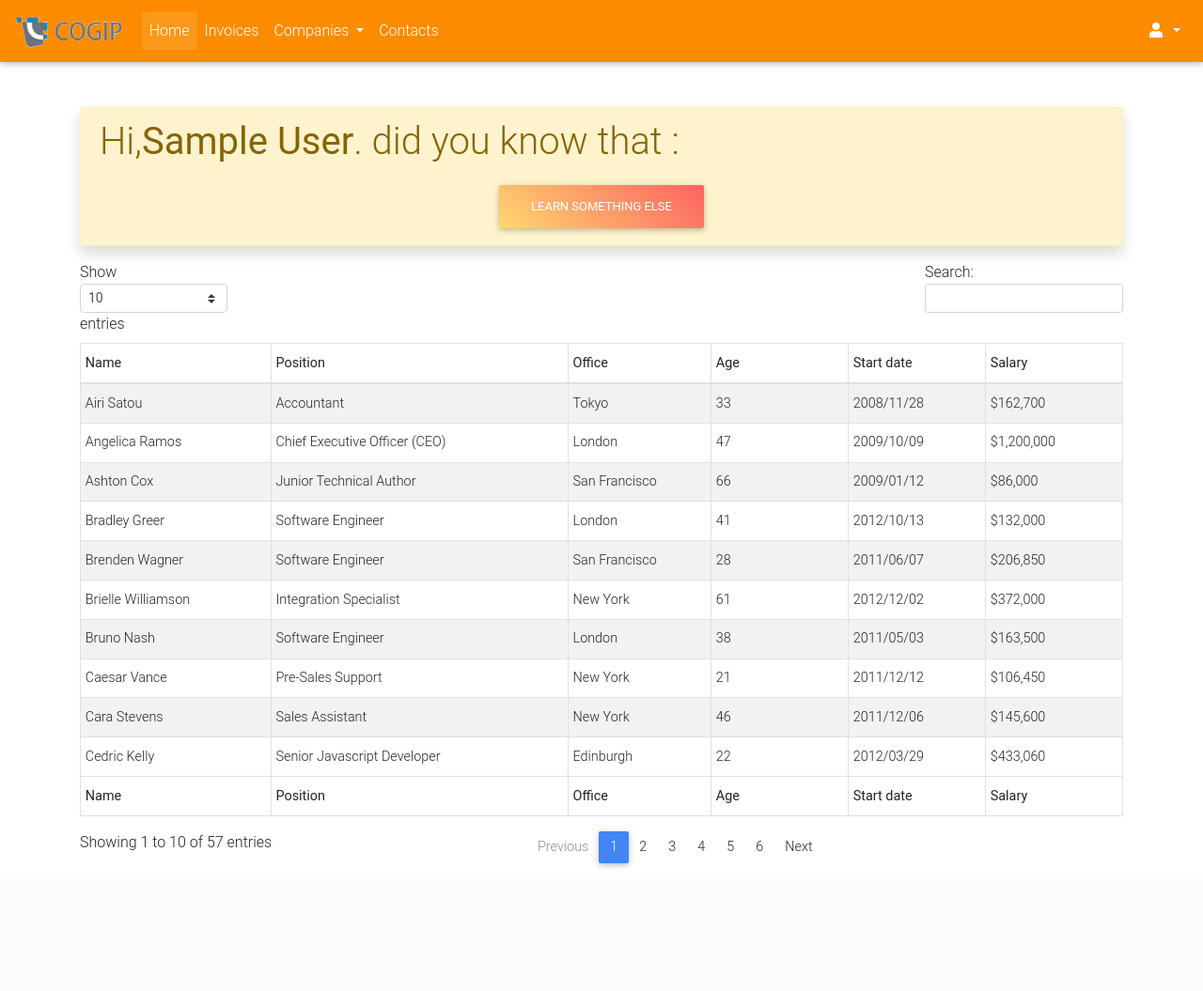
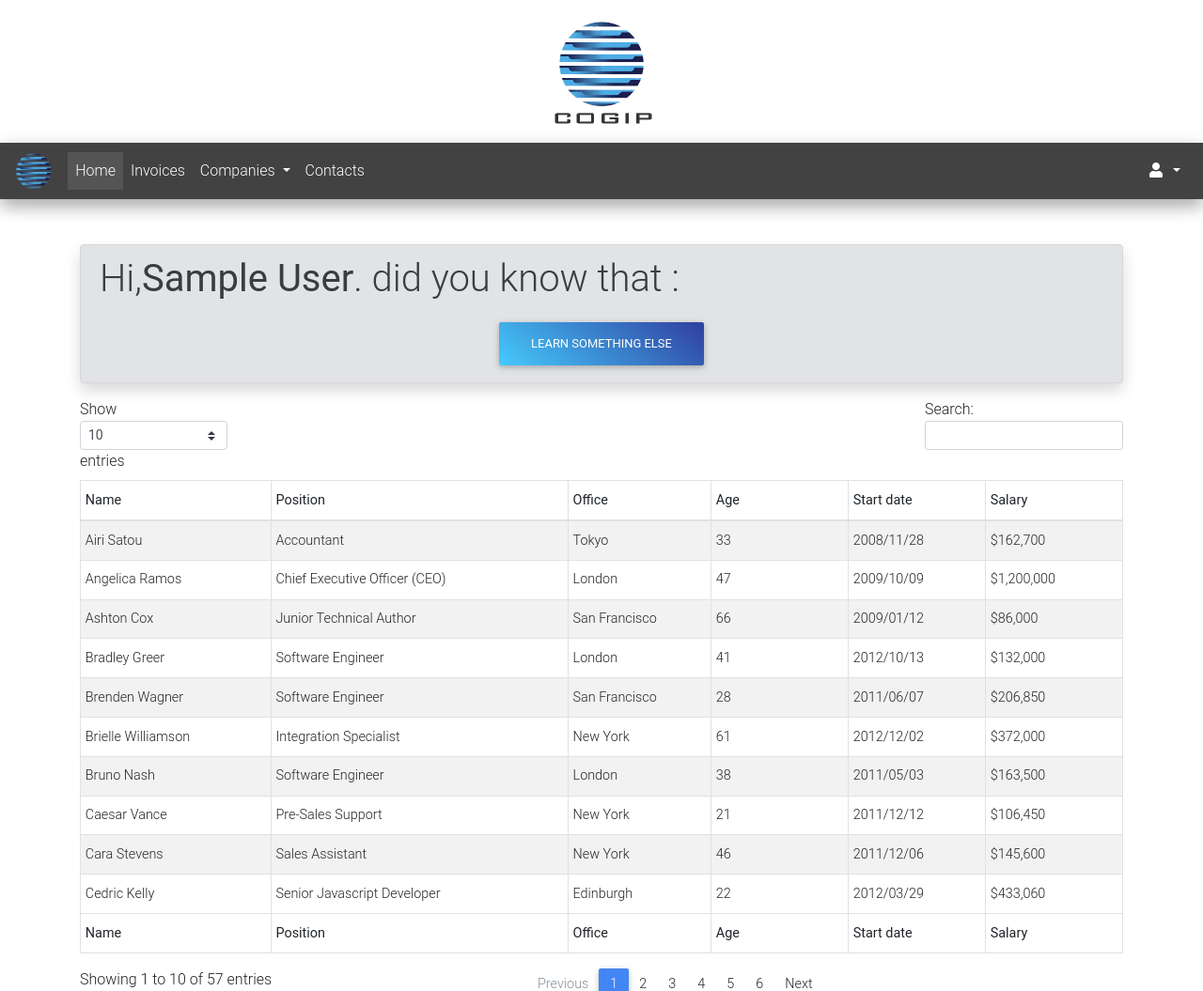
Before and after one commit to PierreKimbanziR/cogip, a PHP site: page /home in a window 1280 px wide. Shown: the top 1055 px of the page at 94% size. Before the commit the page ends 924 px from the top, so only its background shows below. Run offline with PHP 8.4, Linux system fonts and the light colour scheme; the visitor is signed in with stand-in values (Sample User, id 1); data that the repository does not hold is empty; a stand-in replaces the project's code that opens the database connection; some libraries are stand-ins or nearby versions.

Commit message:
change some beauty

```diff
--- a/components/header.php
+++ b/components/header.php
@@ -5,7 +5,7 @@
     <meta name="viewport" content="width=device-width, initial-scale=1.0">
     <meta http-equiv="X-UA-Compatible" content="ie=edge">
     <title><?php echo $page_title; ?></title>
-    <link rel="icon" type="image/png" href="/user_reg/assets/img/icon.png" />
+    <link rel="icon" type="image/png" href="static/img/cogip-logo3.png" />
 
     <!-- Font Awesome -->
 <link rel="stylesheet" href="https://use.fontawesome.com/releases/v5.8.2/css/all.css">
--- a/components/navbar.php
+++ b/components/navbar.php
@@ -1,7 +1,10 @@
 <!--Navbar -->
-<nav class="mb-1 navbar navbar-expand-lg navbar-dark orange darken-1">
+<header class="text-center p-3">
+    <img style="height:120px;" src="static/img/cogip-logo2.png" alt="" srcset="">
+</header>
+<nav class="mb-1 navbar z-depth-2 scrolling-navbar sticky-top navbar-expand-lg navbar-dark grey darken-3">
     <a class="navbar-brand" href="/cogip/home">
-        <img src="static/img/cogip-logo.png" height="40" alt="mdb logo" />
+        <img src="static/img/cogip-logo3.png" height="40" alt="mdb logo" />
     </a>
     <button class="navbar-toggler" type="button" data-toggle="collapse" data-target="#navbarSupportedContent-333"
         aria-controls="navbarSupportedContent-333" aria-expanded="false" aria-label="Toggle navigation">
--- a/static/css/style.css
+++ b/static/css/style.css
@@ -3,9 +3,9 @@
 }
 
 .st-sort-ascent:before {
-  content: '\25B2';
+  content: 'UP';
 }
 
 .st-sort-descent:before {
-  content: '\25BC';
+  content: 'DOWN';
 }
--- a/views/HomePage.php
+++ b/views/HomePage.php
@@ -5,13 +5,13 @@ include "components/navbar.php";
 ?>
 
 <div class="container">
-    <div class="alert alert-warning shadow mt-5" role="alert">
+    <div class="alert alert-secondary shadow mt-5" role="alert">
         <h1>Hi,<b><?php echo htmlspecialchars(!empty($_SESSION['firstname'])) ? ($_SESSION["firstname"]) : ($_SESSION["username"]); ?></b>.
             did you know that :</h1>
         <p id="joke" class="lead">
         </p>
         <div class="d-flex justify-content-center">
-            <button id="newJoke" class="btn peach-gradient waves-effect">Learn something else</button>
+            <button id="newJoke" class="btn blue-gradient waves-effect">Learn something else</button>
         </div>
     </div>
 
@@ -20,7 +20,7 @@ include "components/navbar.php";
     <table id="dtBasicExample" class="table table-striped table-bordered table-sm" cellspacing="0" width="100%">
         <thead>
             <tr>
-                <th class="th-sm">Name
+                <th class="th-sm"><div>Name</div>
                 </th>
                 <th class="th-sm">Position
                 </th>
```
Also changed, not shown: static/img/cogip-logo2.png (added), static/img/cogip-logo3.png (added).
